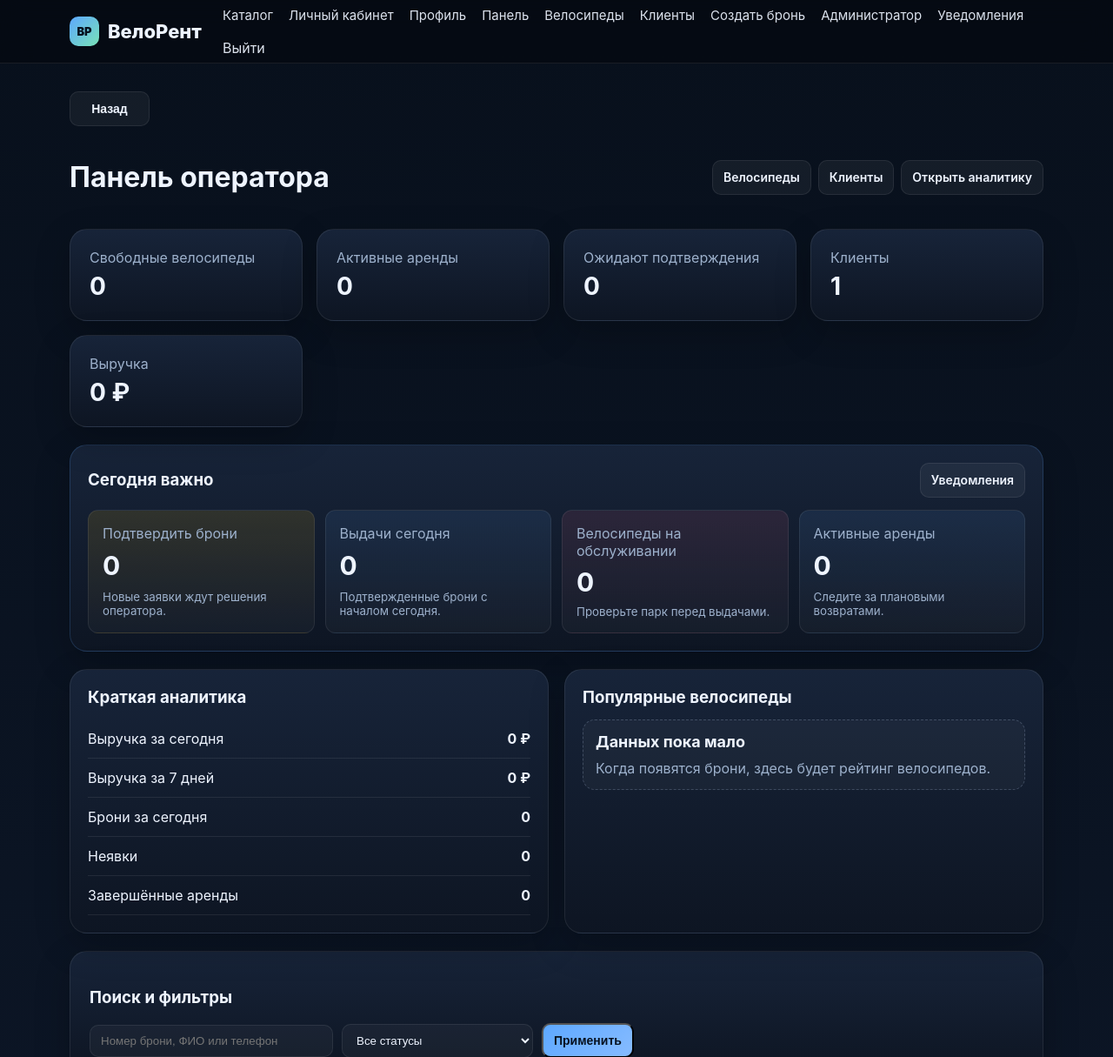
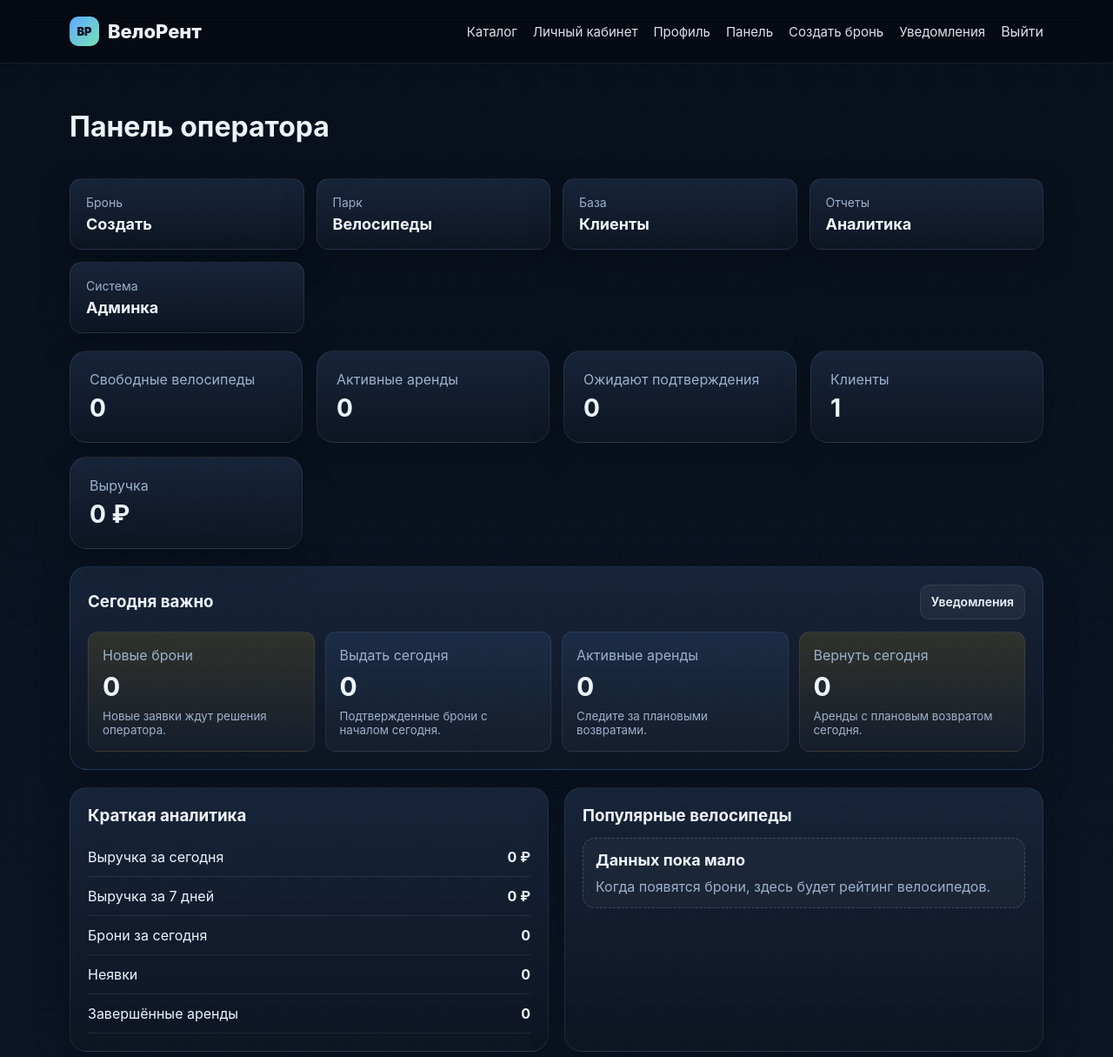
Before and after one commit to denchikslazieeet/velorent_system, a Django app: page /operator/ in a window 1280 px wide. Shown: the top 1215 px of the page at 87% size. Run offline with Django 5.2, Linux system fonts and the light colour scheme; the visitor is signed in with stand-in values (Sample User, id 1); data comes from the database, SQL or seed files in the repository; data that the repository does not hold is empty.

Commit message:
Refine operator dashboard navigation

```diff
--- a/dashboard/views.py
+++ b/dashboard/views.py
@@ -62,6 +62,11 @@ class OperatorDashboardView(LoginRequiredMixin, OperatorRequiredMixin, TemplateV
             status=Booking.Status.CONFIRMED,
             start_at__gte=today_start,
             start_at__lt=today_start + timedelta(days=1),
+        ).count()
+        context['returns_today'] = Booking.objects.filter(
+            status=Booking.Status.ACTIVE,
+            end_at__gte=today_start,
+            end_at__lt=today_start + timedelta(days=1),
         ).count()
         context['service_bikes'] = Bike.objects.filter(status=Bike.Status.SERVICE).count()
 
@@ -140,25 +145,18 @@ class OperatorDashboardView(LoginRequiredMixin, OperatorRequiredMixin, TemplateV
         context['customers_total'] = User.objects.filter(role=User.Role.CUSTOMER).count()
         context['today_important'] = [
             {
-                'label': 'Подтвердить брони',
+                'label': 'Новые брони',
                 'value': context['pending_bookings'],
                 'note': 'Новые заявки ждут решения оператора.',
                 'url': f"{reverse('operator-dashboard')}?status={Booking.Status.PENDING}",
                 'tone': 'warning',
             },
             {
-                'label': 'Выдачи сегодня',
+                'label': 'Выдать сегодня',
                 'value': context['upcoming_today'],
                 'note': 'Подтвержденные брони с началом сегодня.',
                 'url': f"{reverse('operator-dashboard')}?status={Booking.Status.CONFIRMED}",
                 'tone': 'info',
-            },
-            {
-                'label': 'Велосипеды на обслуживании',
-                'value': context['service_bikes'],
-                'note': 'Проверьте парк перед выдачами.',
-                'url': f"{reverse('operator-bikes')}?status={Bike.Status.SERVICE}",
-                'tone': 'danger',
             },
             {
                 'label': 'Активные аренды',
@@ -166,6 +164,13 @@ class OperatorDashboardView(LoginRequiredMixin, OperatorRequiredMixin, TemplateV
                 'note': 'Следите за плановыми возвратами.',
                 'url': f"{reverse('operator-dashboard')}?status={Booking.Status.ACTIVE}",
                 'tone': 'info',
+            },
+            {
+                'label': 'Вернуть сегодня',
+                'value': context['returns_today'],
+                'note': 'Аренды с плановым возвратом сегодня.',
+                'url': f"{reverse('operator-dashboard')}?status={Booking.Status.ACTIVE}",
+                'tone': 'warning',
             },
         ]
 
--- a/static/css/style.css
+++ b/static/css/style.css
@@ -171,6 +171,8 @@ a {
 }
 
 .page-back-row {
+    display: flex;
+    justify-content: flex-end;
     margin-bottom: 18px;
 }
 
@@ -179,20 +181,26 @@ a {
 }
 
 .scroll-top-button {
+    appearance: none;
     position: fixed;
     right: 24px;
     bottom: 24px;
     z-index: 30;
     width: 44px;
     height: 44px;
+    min-width: 44px;
+    min-height: 44px;
     display: grid;
     place-items: center;
+    padding: 0;
     border: 1px solid rgba(255,255,255,0.14);
     border-radius: 50%;
     background: linear-gradient(135deg, var(--accent), #86bbff);
     color: #06111f;
+    font-family: inherit;
     font-size: 22px;
     font-weight: 900;
+    line-height: 1;
     cursor: pointer;
     opacity: 0;
     pointer-events: none;
@@ -1014,6 +1022,35 @@ input[type="radio"] {
 }
 .operator-filter-card {
     padding-bottom: 18px;
+}
+
+.operator-action-grid {
+    display: grid;
+    grid-template-columns: repeat(4, minmax(0, 1fr));
+    gap: 14px;
+    margin-bottom: 20px;
+}
+
+.operator-action-card {
+    display: grid;
+    gap: 6px;
+    padding: 18px;
+    border-radius: 14px;
+    transition: transform 0.18s ease, border-color 0.18s ease;
+}
+
+.operator-action-card:hover {
+    transform: translateY(-2px);
+    border-color: rgba(93, 168, 255, 0.42);
+}
+
+.operator-action-card span {
+    color: var(--muted);
+    font-size: 14px;
+}
+
+.operator-action-card strong {
+    font-size: 18px;
 }
 
 .operator-collapse summary {
@@ -1591,6 +1628,7 @@ input[type="radio"] {
     .compact-form,
     .account-code-card,
     .auth-layout,
+    .operator-action-grid,
     .priority-grid,
     .profile-layout,
     .terms-layout {
--- a/templates/base.html
+++ b/templates/base.html
@@ -5,7 +5,7 @@
     <meta name="viewport" content="width=device-width, initial-scale=1.0">
     <title>{% block title %}ВелоРент{% endblock %}</title>
     <link rel="icon" type="image/svg+xml" href="/static/img/velorent-icon.svg">
-    <link rel="stylesheet" href="/static/css/style.css">
+    <link rel="stylesheet" href="/static/css/style.css?v=20260510">
 </head>
 <body>
 <header class="site-header">
@@ -25,10 +25,7 @@
 
                 {% if request.user.role == 'operator' or request.user.role == 'admin' or request.user.is_staff or request.user.is_superuser %}
                     <a href="/operator/">Панель</a>
-                    <a href="/operator/bikes/">Велосипеды</a>
-                    <a href="/operator/customers/">Клиенты</a>
                     <a href="/rentals/operator/new/">Создать бронь</a>
-                    <a href="/admin/">Администратор</a>
                 {% endif %}
 
                 <a href="{% url 'notifications' %}" class="notification-nav-link">
@@ -60,7 +57,7 @@
             {% endfor %}
         </div>
     {% endif %}
-    {% if request.resolver_match.url_name != 'home' %}
+    {% if request.resolver_match.url_name != 'home' and request.resolver_match.url_name != 'operator-dashboard' %}
         <div class="page-back-row">
             <button type="button" class="btn btn-secondary btn-sm back-button" data-back-button>Назад</button>
         </div>
--- a/templates/dashboard/operator_dashboard.html
+++ b/templates/dashboard/operator_dashboard.html
@@ -5,13 +5,33 @@
 <div class="page-header compact-header">
     <div class="section-head">
         <h1>Панель оператора</h1>
-        <div class="action-group">
-            <a href="{% url 'operator-bikes' %}" class="btn btn-secondary btn-sm">Велосипеды</a>
-            <a href="{% url 'operator-customers' %}" class="btn btn-secondary btn-sm">Клиенты</a>
-            <a href="{% url 'operator-analytics' %}" class="btn btn-secondary btn-sm">Открыть аналитику</a>
-        </div>
     </div>
 </div>
+
+<section class="operator-action-grid">
+    <a href="/rentals/operator/new/" class="card operator-action-card">
+        <span>Бронь</span>
+        <strong>Создать</strong>
+    </a>
+    <a href="{% url 'operator-bikes' %}" class="card operator-action-card">
+        <span>Парк</span>
+        <strong>Велосипеды</strong>
+    </a>
+    <a href="{% url 'operator-customers' %}" class="card operator-action-card">
+        <span>База</span>
+        <strong>Клиенты</strong>
+    </a>
+    <a href="{% url 'operator-analytics' %}" class="card operator-action-card">
+        <span>Отчеты</span>
+        <strong>Аналитика</strong>
+    </a>
+    {% if request.user.is_staff or request.user.is_superuser or request.user.role == 'admin' %}
+        <a href="/admin/" class="card operator-action-card">
+            <span>Система</span>
+            <strong>Админка</strong>
+        </a>
+    {% endif %}
+</section>
 
 <section class="stats-grid">
     <div class="stat-card">
```
Also changed, not shown: templates/rentals/booking_detail.html (+5 -7 lines).
